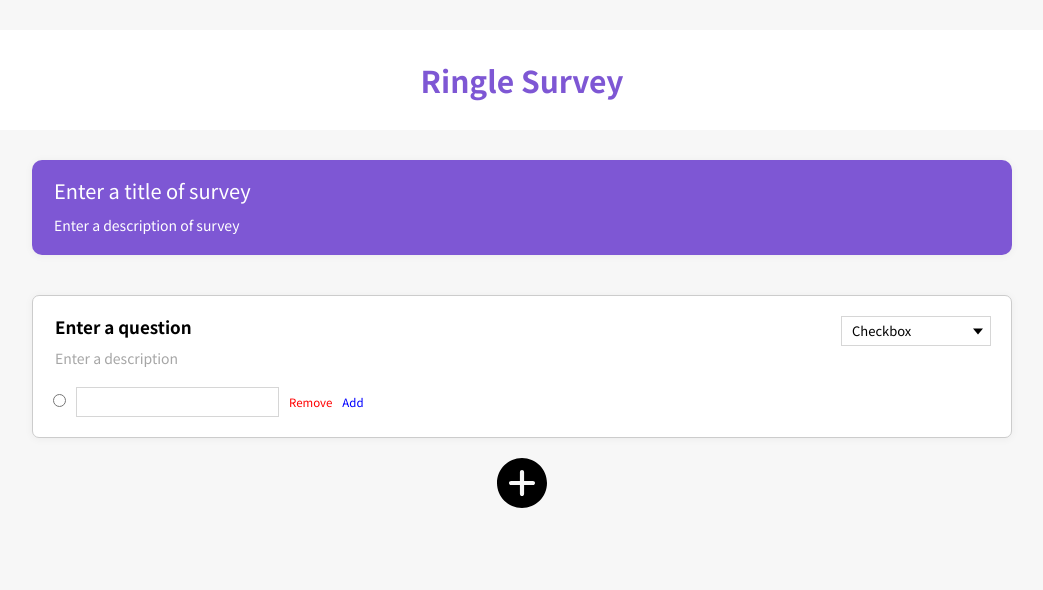
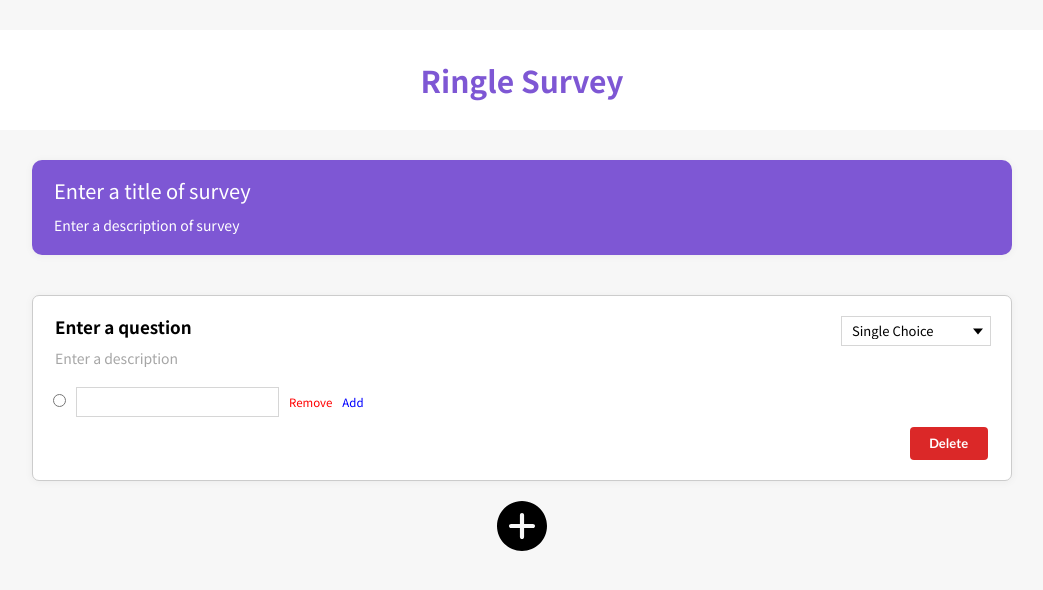
Before and after one commit to joo7875/ringle-survey, a React (Create React App) app: page / in a window 1280 px wide. Shown: the top 590 px of the page, without its empty margins (118-1161 px from the left). Built offline with nearby package versions, Linux system fonts and the light colour scheme.

Commit message:
Added radio code

```diff
--- a/src/components/App.js
+++ b/src/components/App.js
@@ -6,23 +6,35 @@ import Question from './Question';
 
 class App extends React.Component {
 
+    state = {
+        count: [],
+    }
+
+    onAddClick = () => {
+        this.setState({
+            count: [...this.state.count, <Question key={this.state.count.length + 1} id={this.state.count.length + 1} />]
+          })
+    }
 
     render() {
+
         return (
             <div>
                 <div className='logo'><span className='logo-text'>Ringle Survey</span></div>
 
-                <div className='container'>
+                <div id='container'>
                     <div className='card'>
                         <input type='text' placeholder='Enter a title of survey' className='card-title-input'></input>
                         <input type='text' placeholder='Enter a description of survey' className='card-desc-input'></input>
                     </div>
 
-                    <Question />
+                    <Question id={0} />
+
+                    {this.state.count}
 
                 </div>
 
-                <div className='icon-div'><img src={plus} className='plus-icon' alt='Add Question' /></div>
+                <div className='icon-div'><img src={plus} className='plus-icon' onClick={this.onAddClick} alt='Add Question' /></div>
 
             </div>
         );
--- a/src/components/Question.js
+++ b/src/components/Question.js
@@ -1,29 +1,75 @@
 import React, { Component } from 'react';
 import '../css/Question.css';
+
+var count = 0;
 
 class Question extends Component {
 
     state = {
-        option: '0'
+        option: '0',
+        id: this.props.id
     }
 
     onOptionChange = (e) => {
         this.setState({ option: e.target.value });
     }
 
+    onDeleteCard = (id) => {
+        document.getElementById('card-' + id).remove();
+    }
+
+    onAddRadio = (id) => {
+        var radio = document.getElementById('radio-' + id);
+
+        var radio_div = document.createElement('div');
+        radio_div.setAttribute('id', 'radio-' + id + '-' + ++count);
+        radio_div.setAttribute('class', 'bottom-gap');
+
+        var radio_input = document.createElement('input');
+        radio_input.setAttribute('type', 'radio');
+
+        var radio_text = document.createElement('input');
+        radio_text.setAttribute('type', 'text');
+        radio_text.setAttribute('class', 'input');
+
+        var radio_remove = document.createElement('span');
+        radio_remove.setAttribute('id', 'radio-' + id + '-' + count);
+        radio_remove.setAttribute('class', 'remove-text');
+        radio_remove.innerText = 'Remove';
+        radio_remove.onclick = () => this.onRemoveRadio(id, count);
+
+
+        var radio_add = document.createElement('span');
+        radio_add.setAttribute('class', 'add-text');
+        radio_add.innerText = 'Add';
+        radio_add.onclick = () => this.onAddRadio(id);
+
+        radio_div.appendChild(radio_input);
+        radio_div.appendChild(radio_text);
+        radio_div.appendChild(radio_remove);
+        radio_div.appendChild(radio_add);
+
+        radio.appendChild(radio_div);
+
+    }
+
+    onRemoveRadio = (id, count) => {
+        console.log(id + ' ' + count);
+    }
+
     render() {
-        if (this.state.option === '0')
-            console.log(this.state.option);
+
+        var id = this.state.id;
 
         return (
-            <div className="question-card">
+            <div id={'card-' + id} className="question-card">
 
                     <div className='select-div'>
                         <select
                             className='select'
                             value={this.state.option}
                             onChange={this.onOptionChange}>
-                            <option value='0'>Checkbox</option>
+                            <option value='0'>Single Choice</option>
                             <option value='1'>Multiple Choice</option>
                             <option value='2'>Short Answer</option>
                         </select>
@@ -32,22 +78,30 @@ class Question extends Component {
                     <input type='text' className="header" placeholder='Enter a question' />
                     <input type='text' className="meta" placeholder='Enter a description' />
 
-                    <div style={{ display: this.state.option === '0' ? 'block' : 'none' }}>
+                    <div id={'radio-' + id} style={{ display: this.state.option === '0' ? 'block' : 'none' }}>
+                        <div id={'radio-' + id + '-0'} className='bottom-gap'>
                             <input type='radio' />
                             <input type='text' className='input' />
-                        <span className='remove-text'>Remove</span>
-                        <span className='add-text'>Add</span>
+                            <span id={'radio-' + id + '-0'} className='remove-text' onClick={() => this.onRemoveRadio(id)}>Remove</span>
+                            <span className='add-text' onClick={() => this.onAddRadio(id, '0')}>Add</span>
+                        </div>
                     </div>
 
-                    <div style={{ display: this.state.option === '1' ? 'block' : 'none' }}>
+                    <div id={'checkbox-' + id} style={{ display: this.state.option === '1' ? 'block' : 'none' }}>
+                        <div className='bottom-gap'>
                             <input type='checkbox' />
                             <input type='text' className='input' />
                             <span className='remove-text'>Remove</span>
                             <span className='add-text'>Add</span>
                         </div>
+                    </div>
 
                     <div style={{ display: this.state.option === '2' ? 'block' : 'none' }}>
                         <textarea className='textarea'></textarea>
+                    </div>
+
+                    <div className='delete-btn'>
+                        <button className="negative ui button" onClick={() => this.onDeleteCard(id)}>Delete</button>
                     </div>
 
             </div>
--- a/src/css/App.css
+++ b/src/css/App.css
@@ -24,7 +24,7 @@ body {
     cursor: pointer;
 }
 
-.container {
+#container {
     padding: 0 150px;
 }
 
@@ -76,9 +76,21 @@ body {
 .icon-div {
     text-align: center;
     margin: 20px 0;
+    padding-bottom: 30px;
 }
 
 .plus-icon {
     width: 50px;
     cursor: pointer;
 }
+
+.delete-btn {
+    text-align: end;
+    margin-top: 10px;
+}
+
+.negative {
+    font-size: 13px !important;
+    font-weight: 600 !important;
+    /* width: 100px; */
+}
--- a/src/css/Question.css
+++ b/src/css/Question.css
@@ -7,12 +7,17 @@
     background-color: white;
     width: 100%;
     padding: 20px;
+    margin-bottom: 20px;
 }
 
 .select-div {
     float: right;
     position: relative;
     width: 150px;
+}
+
+select {
+    line-height: 1.3;
 }
 
 .select {
@@ -23,6 +28,7 @@
     border: solid 1px #d6d6d6;
     -webkit-appearance: none;
     padding: 5px 10px;
+    /* line-height: 1; */
 
     background-color: #ffffff;
     background-image: url(../css/icon/dropdown.svg); /* For Chrome and Safari */
@@ -88,6 +94,10 @@
     padding: 7px 10px;
 }
 
+.bottom-gap {
+    margin-bottom: 10px;
+}
+
 
 /* 1 */
 .remove-text {
```
Also changed, not shown: 1 other file (tests, documents, lock files or other folders). Lines whose indentation alone changed are shown as unchanged.
